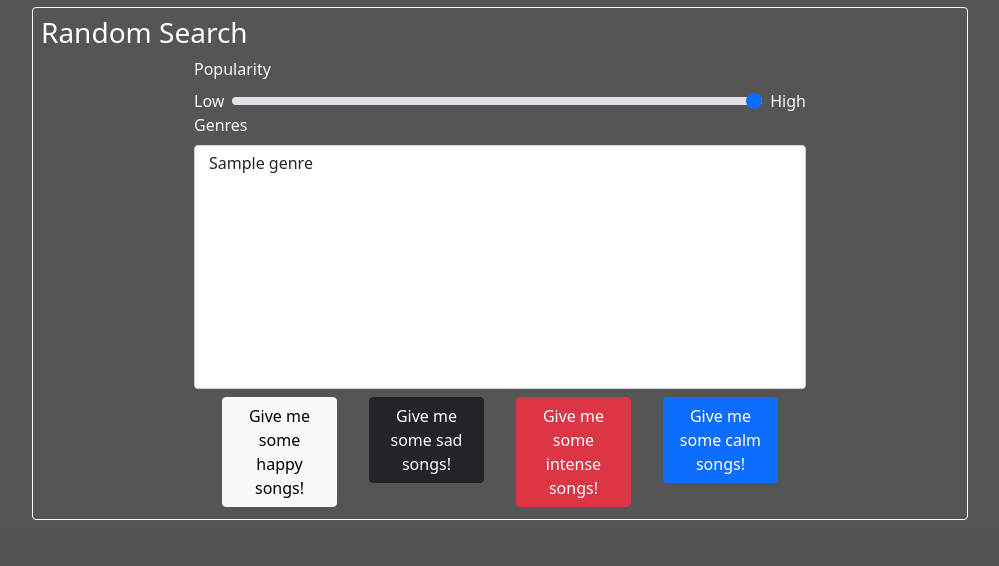
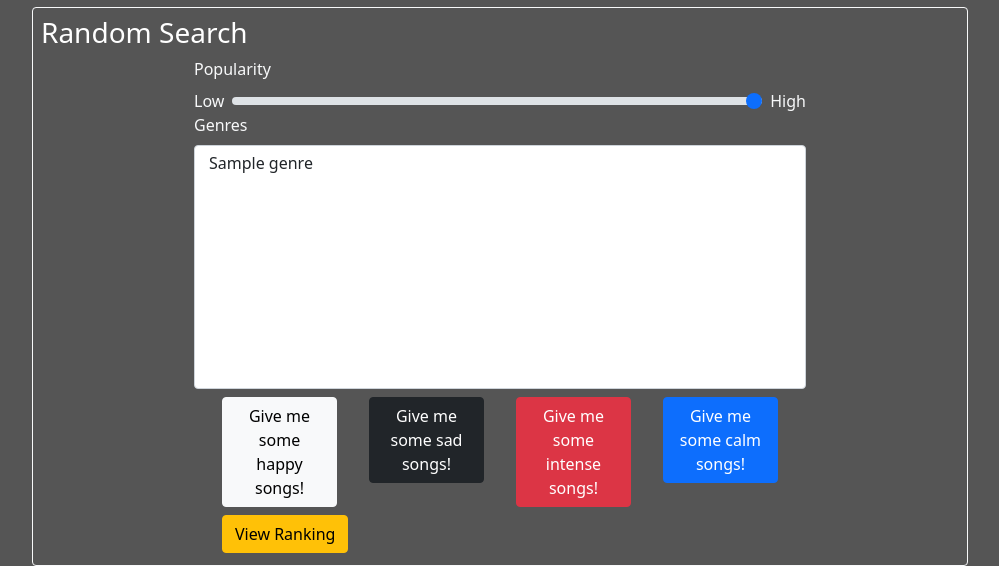
Before and after one commit to beyami/a02, a Flask app: page / in a window 1280 px wide. Shown: the part 269-835 px from the top of the page, without its empty margins (140-1139 px from the left). Before the commit the page ends 789 px from the top, so only its background shows below. Run offline with Flask 2, Linux system fonts and the light colour scheme; a database or web service that is not in the repository returns one stand-in record (values such as "Sample title"); data that the repository does not hold is empty; some libraries are stand-ins or nearby versions.

Commit message:
rankingを閲覧するためのリンクを追加

```diff
--- a/templates/index.html
+++ b/templates/index.html
@@ -57,6 +57,11 @@
                                         <button name="song_type" value="calm" class="btn btn-primary m-1">Give me some calm songs!</button>
                                     </div>
                                 </div>
+                                <div class="row">
+                                    <div class="col">
+                                        <a href="/ranking" class="btn btn-warning m-1">View Ranking</a>
+                                    </div>
+                                </div>
                             </div>
                         </div>
                     </form>
```
